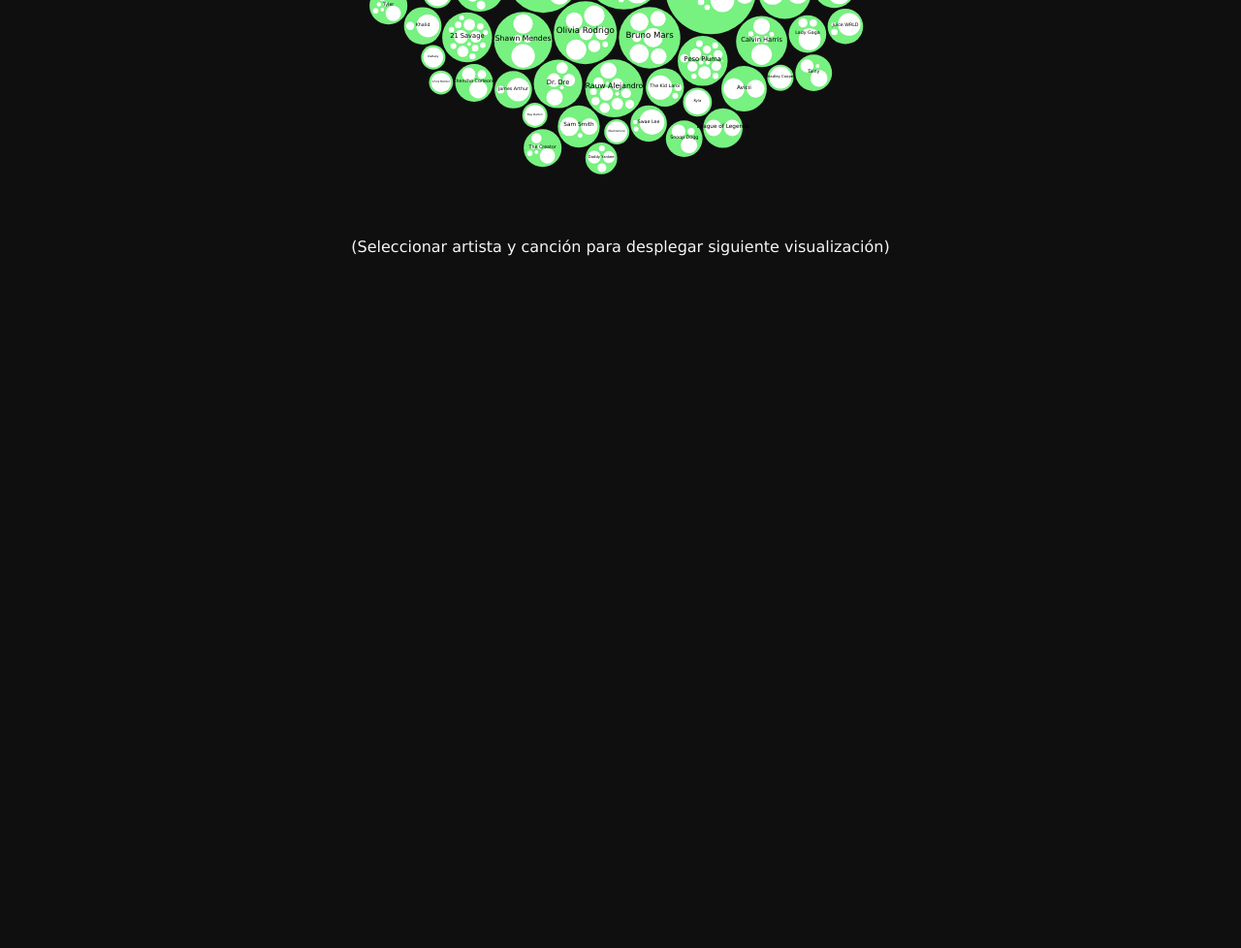
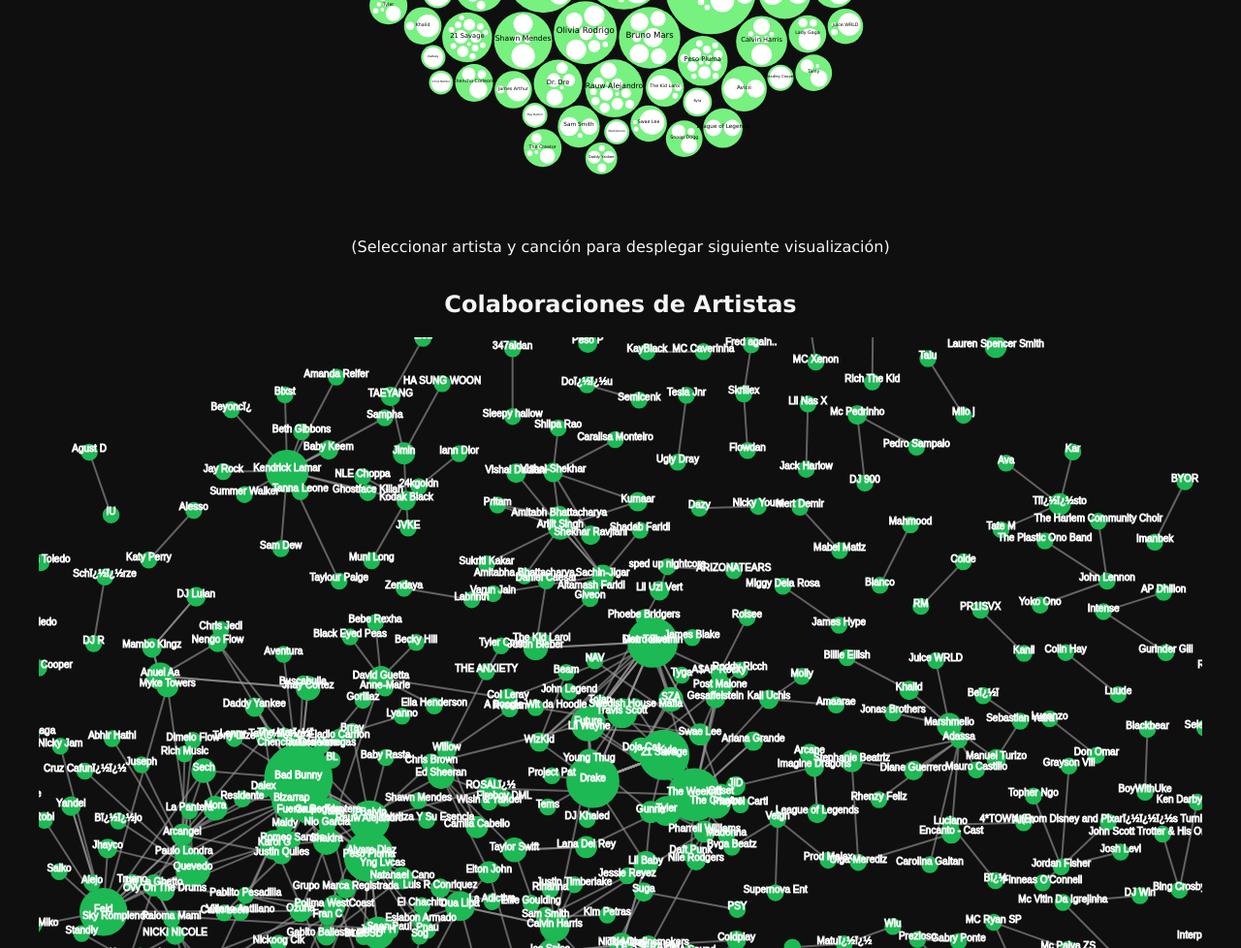
Before and after one commit to gustavopalaciosc/Proyecto-infovis, a plain HTML site: page visualizaciones.html in a window 1280 px wide. Shown: the part 682-1660 px from the top of the page at 97% size. Before the commit the page ends 982 px from the top, so only its background shows below. Drawn offline with nearby package versions, Linux system fonts and the light colour scheme; animation ran at ten frames a second.

Commit message:
tercera visualizacion integrada a las otras

```diff
--- a/main.js
+++ b/main.js
@@ -1,6 +1,8 @@
 const SVG1 = d3.select('#vis-1')
 const SVG2 = d3.select('#vis-2')
+const SVG3 = d3.select('#vis-3')
 const Artistas = 'https://raw.githubusercontent.com/gustavopalaciosc/Proyecto-infovis/main/artist_data.json';
+const COLABS = 'https://raw.githubusercontent.com/gustavopalaciosc/Proyecto-infovis/main/colabs_2.json';
 
 const WIDTH_VIS_1 = 650;
 const HEIGHT_VIS_1 = 680;
@@ -8,6 +10,9 @@
 
 const WIDTH_VIS_2 = 650;
 const HEIGHT_VIS_2 = 680;
+
+const WIDTH_VIS_3 = 1200;
+const HEIGHT_VIS_3 = 1000;
 
 // https://d3-graph-gallery.com/graph/interactivity_tooltip.html
 const tooltip = d3.select('body').append('div')
@@ -265,3 +270,108 @@
                 .attr('opacity', 0.5)
     );
 }
+
+const svg_3 = SVG3.append("svg")
+    .attr("width", WIDTH_VIS_3)
+    .attr("height", HEIGHT_VIS_3);
+
+    let tamano_nodo = d3.scaleLinear()
+    .domain([1, 25])
+    .range([8, 40]);
+
+const iniciarSimulacion = (nodos, enlaces) => {
+    const FuerzaEnlace = d3.forceLink(enlaces)
+        .id((d) => d.artista) // Llave para conectar source-target con el nodo
+        .strength(link => {
+          // Definir la fuerza del enlace de forma personalizada
+          return 2
+    })
+
+    const simulacion = d3
+        .forceSimulation(nodos)
+        .force("enlaces", FuerzaEnlace)
+        .force("centro", d3.forceCenter(WIDTH_VIS_3 / 2, HEIGHT_VIS_3 / 2))
+        .force("colision", d3.forceCollide(35)) // Tiene más poder que los demás
+        .force("carga", d3.forceManyBody().strength(2))
+
+
+    const lineas = svg_3
+        .append("g")
+        .attr("stroke", "#999")
+        .attr("stroke-opacity", 0.6)
+        .selectAll("line")
+        .data(enlaces)
+        .join("line")
+        .attr("stroke-width", 2);
+
+    // Cada uno de los nodos correspondiente a un circulo
+    const circulos = svg_3
+        .append("g")
+        .attr("stroke", "#1DB954")
+        .attr("stroke-width", 1.5)
+        .selectAll("circle")
+        .data(nodos)
+        .join("circle")
+        .attr("r", nodos => tamano_nodo(nodos.n_colaboraciones))
+        .attr("fill", "#1DB954");
+
+    const titulos = svg_3.append("g")
+        .style("font", "10px sans-serif")
+        .attr("stroke", "white")
+        .selectAll("text")
+        .data(nodos)
+        .join("text")
+        .text((nodos) => nodos.artista)
+        .attr("text-anchor", "middle")
+        .attr("fill", "black")
+        .attr('pointer-events', 'none');
+
+    circulos.append("title")
+    .text(nodos => nodos.artista);
+
+    const manejadorZoom = (evento) => {
+        const transformacion = evento.transform;
+        // Solo agregando esta línea, se aplica una traslación y zoom.
+        circulos.attr("transform", transformacion);
+        titulos.attr("transform", transformacion);
+        lineas.attr("transform", transformacion);
+    };
+
+    const zoom = d3.zoom()
+        .scaleExtent([0.5, 2])
+        .extent([[0, 0], [WIDTH_VIS_3, HEIGHT_VIS_3]])
+        .translateExtent([[0, 0], [WIDTH_VIS_3, HEIGHT_VIS_3]])
+        .on("zoom", manejadorZoom);
+
+    svg_3.call(zoom);
+
+
+
+
+  simulacion.on("tick", () => {
+    circulos
+        .attr("cx", (d) => d.x)
+        .attr("cy", (d) => d.y);
+
+    titulos
+        .attr("x", (d) => d.x)
+        .attr("y", (d) => d.y);
+
+    lineas
+        .attr("x1", (d) => d.source.x)
+        .attr("y1", (d) => d.source.y)
+        .attr("x2", (d) => d.target.x)
+        .attr("y2", (d) => d.target.y);
+  });
+};
+
+d3.json(COLABS)
+    .then((datos) => {
+        const nodos = datos.nodos;
+        const enlaces = datos.enlaces;
+        iniciarSimulacion(nodos, enlaces);
+    })
+    .catch((error) => {
+        console.log("Failed retriving data")
+        console.log(error);
+});
--- a/visualizaciones.html
+++ b/visualizaciones.html
@@ -28,6 +28,11 @@
         <h2 id="titleVis2"></h2>
         <div id="vis-2">
     </div>
+    <div class="container">
+        <h2>Colaboraciones de Artistas</h2>
+        <div id="vis-3">
+        </div>
+    </div>
 
     <script src="main.js"></script>
 </body>
```
Also changed, not shown: nodos.html (+2 -0 lines), nodos.js (+13 -28 lines).
